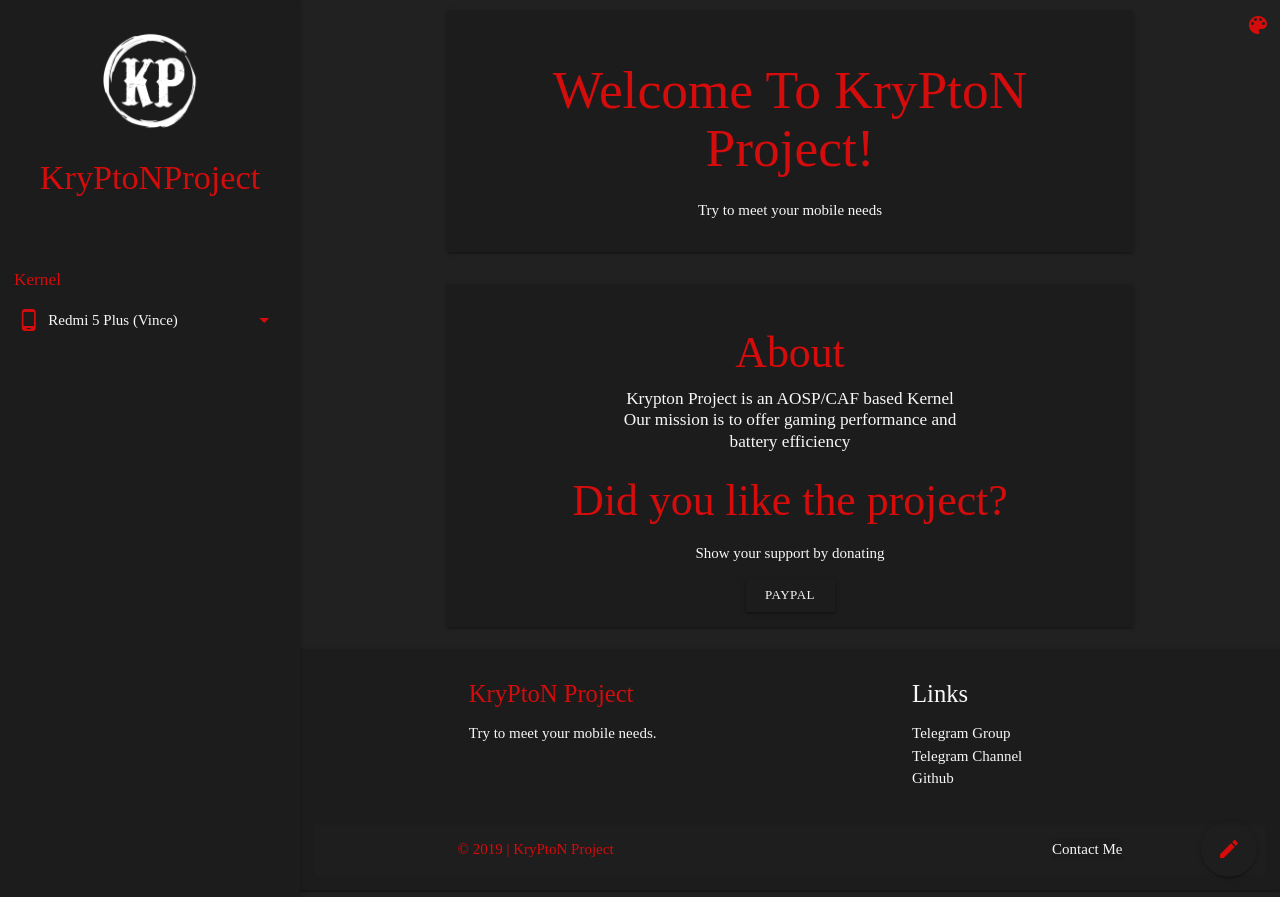
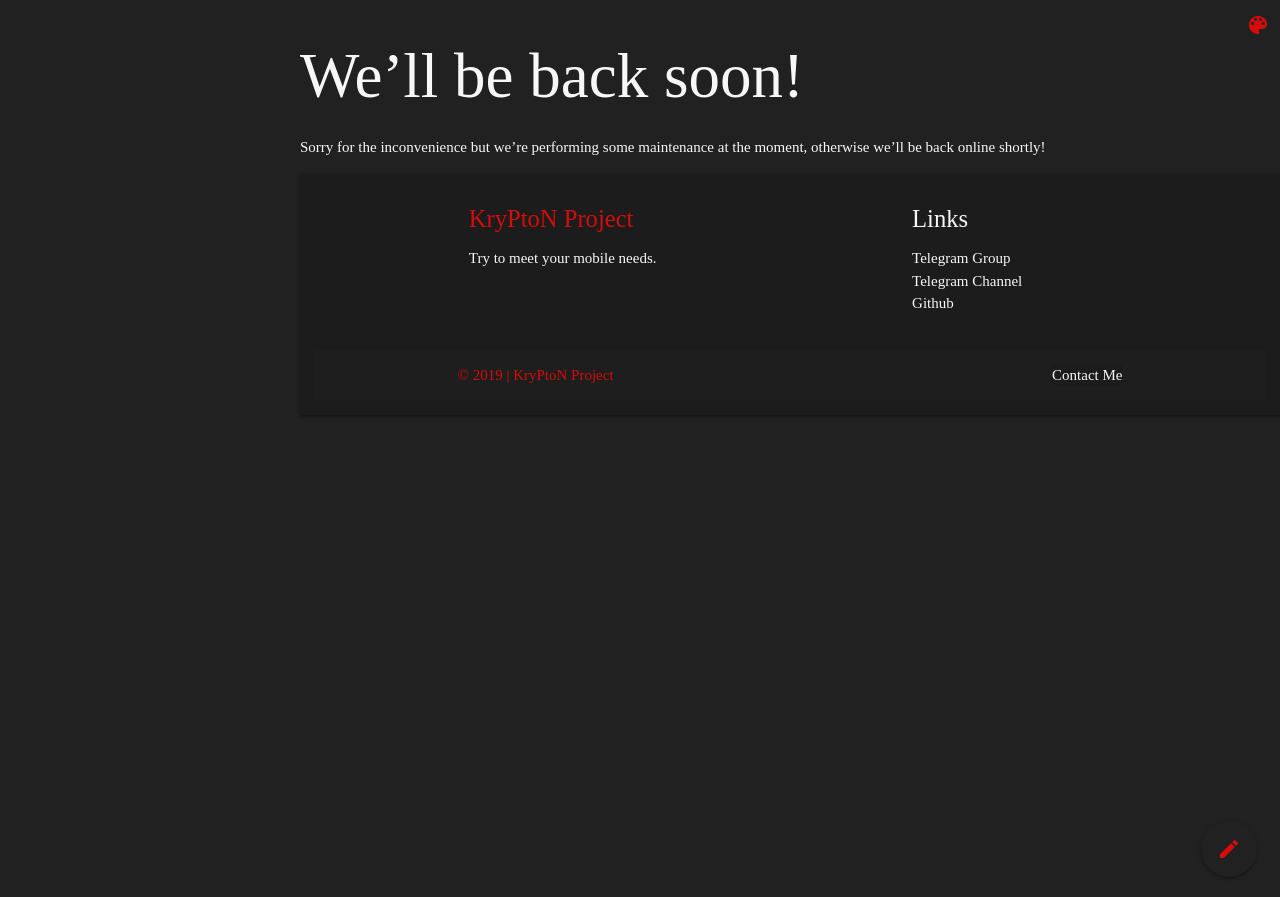
Before and after one commit to ucok21/Kry9toN-Project.github.io, a Jekyll site: the page built from index.html, in a window 1280 px wide. Shown: the top 897 px of the page. Built offline with Jekyll 4.4.1, drawn with Linux system fonts in a browser that asks for light colours; some web fonts are replaced.

Commit message:
Maintence

```diff
--- /dev/null
+++ b/_layouts/maintenance.html
@@ -0,0 +1,13 @@
+<!DOCTYPE html>
+<html>
+  {% include head.html %}
+<body>
+  {% include button.html %}
+	<!-- WELCOME -->
+{{content}}
+  <!-- END WELCOME -->
+  {% include floadbutton.html %}
+  {% include footer.html %}
+</body>
+  {% include js.html %}
+</html>
--- a/index.html
+++ b/index.html
@@ -1,25 +1,10 @@
 ---
-layout: default
+layout: maintenance
 title: Home
 ---
-<div class="container center">
-  <div class="builds cardColor z-depth-1" style="margin-bottom: 12px;">
-	<h2 class="accent welcome">Welcome To KryPtoN Project!</h2>
-	<p class="lead">Try to meet your mobile needs</p>
-        <script data-cfasync='false' type='text/javascript' src='//p366406.clksite.com/adServe/banners?tid=366406_718438_0'></script>
-  </div>
-</div>
-<div class="container center">
-  <div class="builds cardColor z-depth-1" style="margin-bottom: 12px;">
-	<h3 class="accent">About</h3>
-	<h6>Krypton Project is an AOSP/CAF based Kernel</h6>
-	<h6>Our mission is to offer gaming performance and </h6>
-	<h6>battery efficiency</h6>
-	<h3 class="accent">Did you like the project?</h3>
-	<p>Show your support by donating</p>
-	<a class="waves-effect waves-light btn-small" href="https://paypal.me/dhimasgaming" target="_blank"><i class="zmdi zmdi-paypal-alt left"></i>Paypal</a>
-  </div>
-</div>
-<div class="container">
-<script data-cfasync='false' type='text/javascript' src='//p366406.clksite.com/adServe/banners?tid=366406_718438_1'></script>
-</div>
+<article>
+    <h1>We&rsquo;ll be back soon!</h1>
+    <div>
+        <p>Sorry for the inconvenience but we&rsquo;re performing some maintenance at the moment, otherwise we&rsquo;ll be back online shortly!</p>
+    </div>
+</article>
```
Also changed, not shown: index2.html (added, +25 -0 lines).
